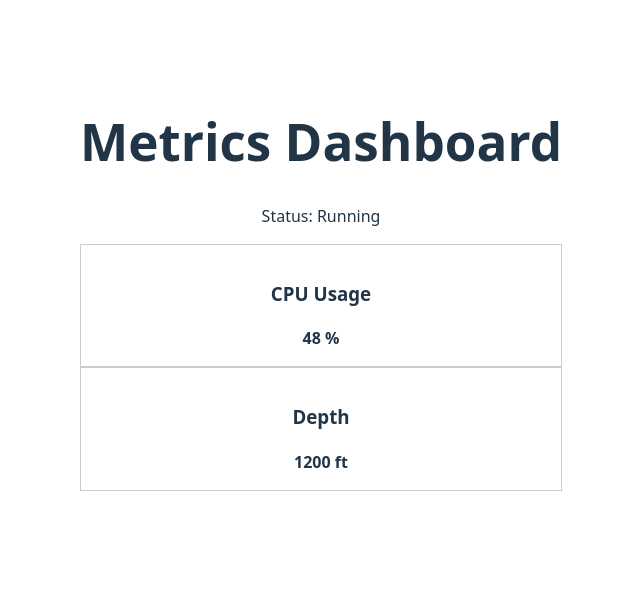
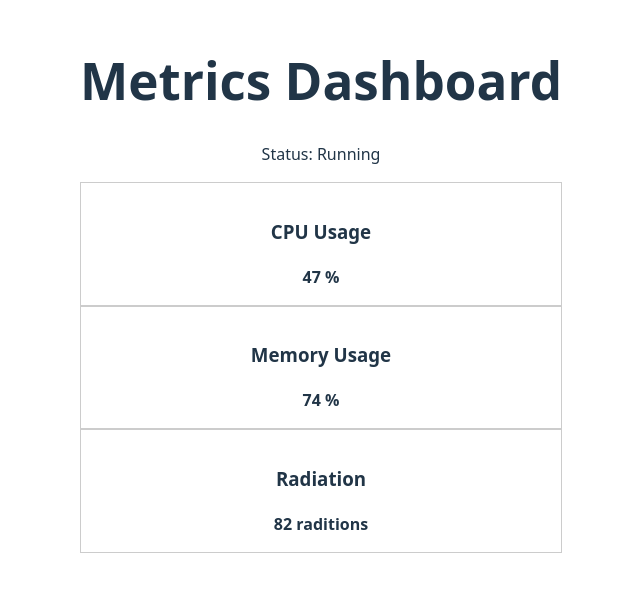
Before and after one commit to jl-5/TelemetryDashboard, a React (Vite) app in the folder dashboard/: page / in a window 1280 px wide. Shown: the part 115-706 px from the top of the page, without its empty margins (319-959 px from the left). Built offline with nearby package versions, Linux system fonts and the light colour scheme.

Commit message:
Obtain and render mock API data

```diff
--- a/dashboard/src/App.tsx
+++ b/dashboard/src/App.tsx
@@ -1,17 +1,50 @@
-import { useState } from 'react'
+import { useEffect, useState } from 'react'
 import reactLogo from './assets/react.svg'
 import viteLogo from '/vite.svg'
 import './App.css'
 import { MetricCard } from './components/MetricCard'
+import type { Metric } from './types/metric'
+import { fetchMetrics } from './api/mockMetrics'
 
 function App() {
+  const [metrics, setMetrics] = useState<Metric[]>([]);
+  const [loading, setLoading] = useState(true);
+
+  useEffect(() => {
+    fetchMetrics().then((data) => {
+      setMetrics(data);
+      setLoading(false);
+    })
+    // we don't represent bad data yet but this is where it would be caught
+    .catch();
+    // initialize with empty dependency array so fetchMetrics runs once after rendering
+  }, []);
+
+  // display Loading screen if we're still loading
+  if (loading) {
+    return <p>Loading metrics...</p>
+  }
+
   return (
     <main style={{ padding: "2rem" }}>
       <h1>Metrics Dashboard</h1>
       <p>Status: Running</p>
 
+      { /* example MetricCard usages */}
+      { /*
       <MetricCard label='CPU Usage' value={48} unit='%' />
       <MetricCard label='Depth' value={1200} unit='ft' />
+      */ }
+
+      { /* for every metric we receive, map it onto a MetricCard */}
+      {metrics.map((metric) => (
+        <MetricCard
+        key={metric.id}
+        label={metric.label}
+        value={metric.value}
+        unit={metric.unit}
+        />
+      ))}
     </main>
   );
 }
--- a/dashboard/src/api/mockMetrics.ts
+++ b/dashboard/src/api/mockMetrics.ts
@@ -17,6 +17,12 @@ export function fetchMetrics(): Promise<Metric[]> {
                     value: 74,
                     unit: "%",
                 },
+                                {
+                    id: "radiation",
+                    label: "Radiation",
+                    value: 82,
+                    unit: "raditions",
+                },
             ]);
         }, 500);
     });
```
